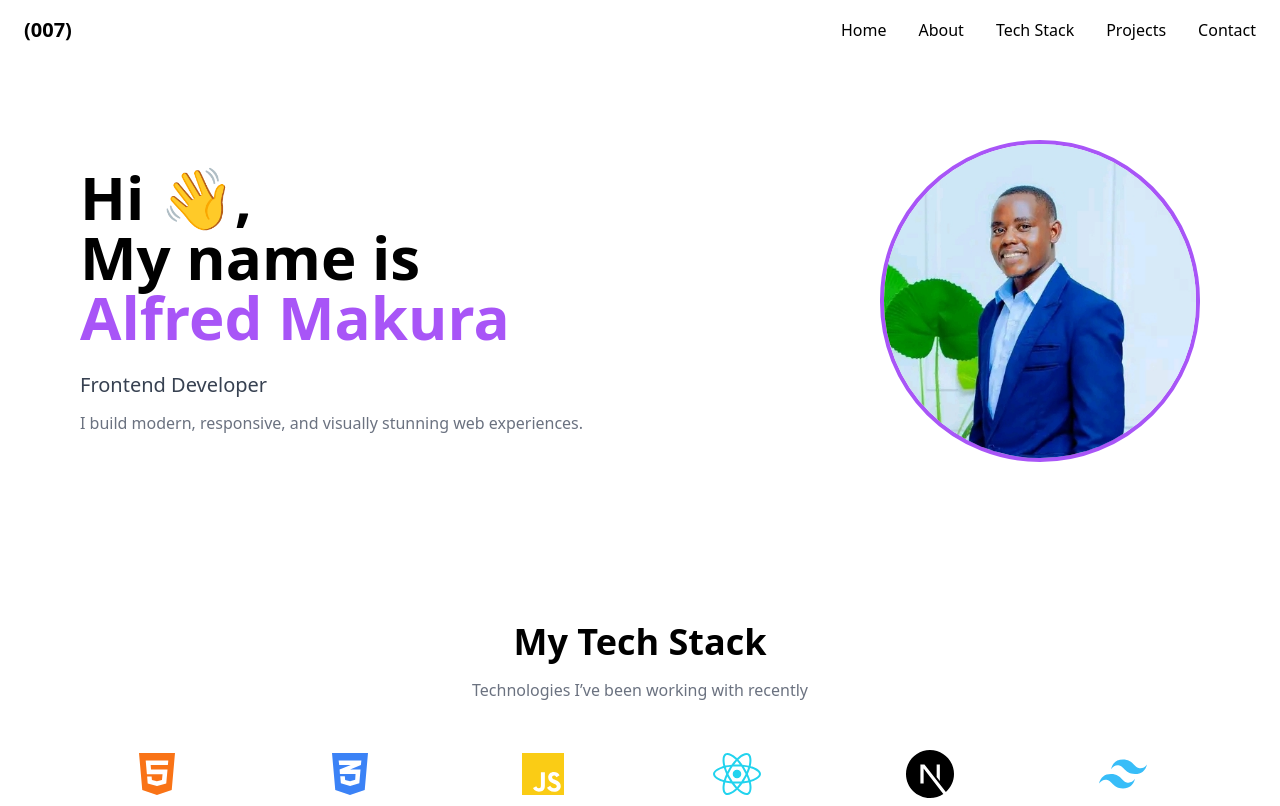
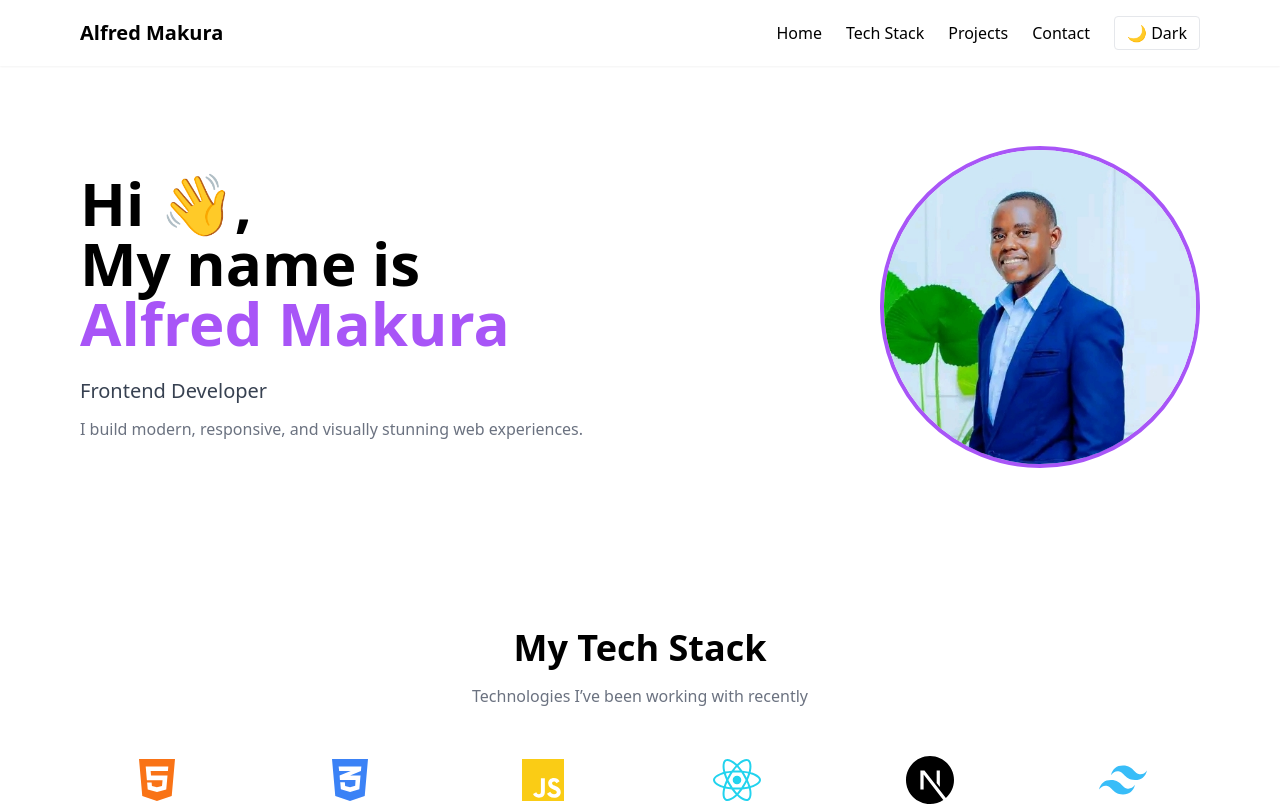
Before and after one commit to alfred2504/my-portfolio, a Next.js app: page / in a window 1280 px wide. Shown: the top 806 px of the page. Built offline with nearby package versions, Linux system fonts and the light colour scheme.

Commit message:
create themetoggle file

```diff
--- a/package.json
+++ b/package.json
@@ -10,9 +10,9 @@
   },
   "dependencies": {
     "framer-motion": "^12.36.0",
-    "next": "16.1.6",
-    "react": "19.2.3",
-    "react-dom": "19.2.3",
+    "next": "^16.2.1",
+    "react": "^19.2.4",
+    "react-dom": "^19.2.4",
     "react-icons": "^5.6.0"
   },
   "devDependencies": {
--- a/src/components/Navbar.tsx
+++ b/src/components/Navbar.tsx
@@ -1,28 +1,48 @@
 "use client";
 
-import { useState } from "react";
+import ThemeToggle from "./ThemeToggle";
 
 export default function Navbar() {
-  const [menuOpen, setMenuOpen] = useState(false);
+
+  const scrollToSection = (id: string) => {
+    const el = document.getElementById(id);
+    if (el) {
+      el.scrollIntoView({ behavior: "smooth" });
+    }
+  };
 
   return (
-    <nav className="w-full px-6 py-4 flex justify-between items-center">
-      <h1 className="text-xl font-bold">(007)</h1>
+    <nav className="sticky top-0 z-50 flex justify-between items-center px-8 md:px-20 py-4 bg-white dark:bg-gray-900 shadow-sm">
 
-      <ul className="hidden md:flex gap-8">
-        <li>Home</li>
-        <li>About</li>
-        <li>Tech Stack</li>
-        <li>Projects</li>
-        <li>Contact</li>
-      </ul>
+      {/* Logo */}
+      <h1 className="text-xl font-bold">
+        Alfred Makura
+      </h1>
 
-      <button
-        className="md:hidden"
-        onClick={() => setMenuOpen(!menuOpen)}
-      >
-        ☰
-      </button>
+      {/* Navigation */}
+      <div className="flex items-center gap-6">
+
+        {/* REAL NAV BUTTONS */}
+        <button onClick={() => scrollToSection("home")}>
+          Home
+        </button>
+
+        <button onClick={() => scrollToSection("tech")}>
+          Tech Stack
+        </button>
+
+        <button onClick={() => scrollToSection("projects")}>
+          Projects
+        </button>
+
+        <button onClick={() => scrollToSection("contact")}>
+          Contact
+        </button>
+
+        {/* Theme Toggle */}
+        <ThemeToggle />
+
+      </div>
     </nav>
   );
 }
--- a/src/components/ThemeToggle.tsx
+++ b/src/components/ThemeToggle.tsx
@@ -0,0 +1,39 @@
+"use client";
+
+import { useEffect, useState } from "react";
+
+export default function ThemeToggle() {
+  const [darkMode, setDarkMode] = useState(false);
+
+  // Load saved theme
+  useEffect(() => {
+    const savedTheme = localStorage.getItem("theme");
+
+    if (savedTheme === "dark") {
+      document.documentElement.classList.add("dark");
+      setDarkMode(true);
+    }
+  }, []);
+
+  // Toggle theme
+  const toggleTheme = () => {
+    if (darkMode) {
+      document.documentElement.classList.remove("dark");
+      localStorage.setItem("theme", "light");
+    } else {
+      document.documentElement.classList.add("dark");
+      localStorage.setItem("theme", "dark");
+    }
+
+    setDarkMode(!darkMode);
+  };
+
+  return (
+    <button
+      onClick={toggleTheme}
+      className="px-3 py-1 border rounded hover:bg-gray-100 dark:hover:bg-gray-700 transition"
+    >
+      {darkMode ? "☀️ Light" : "🌙 Dark"}
+    </button>
+  );
+}
```
Also changed, not shown: 1 other file (tests, documents, lock files or other folders).
